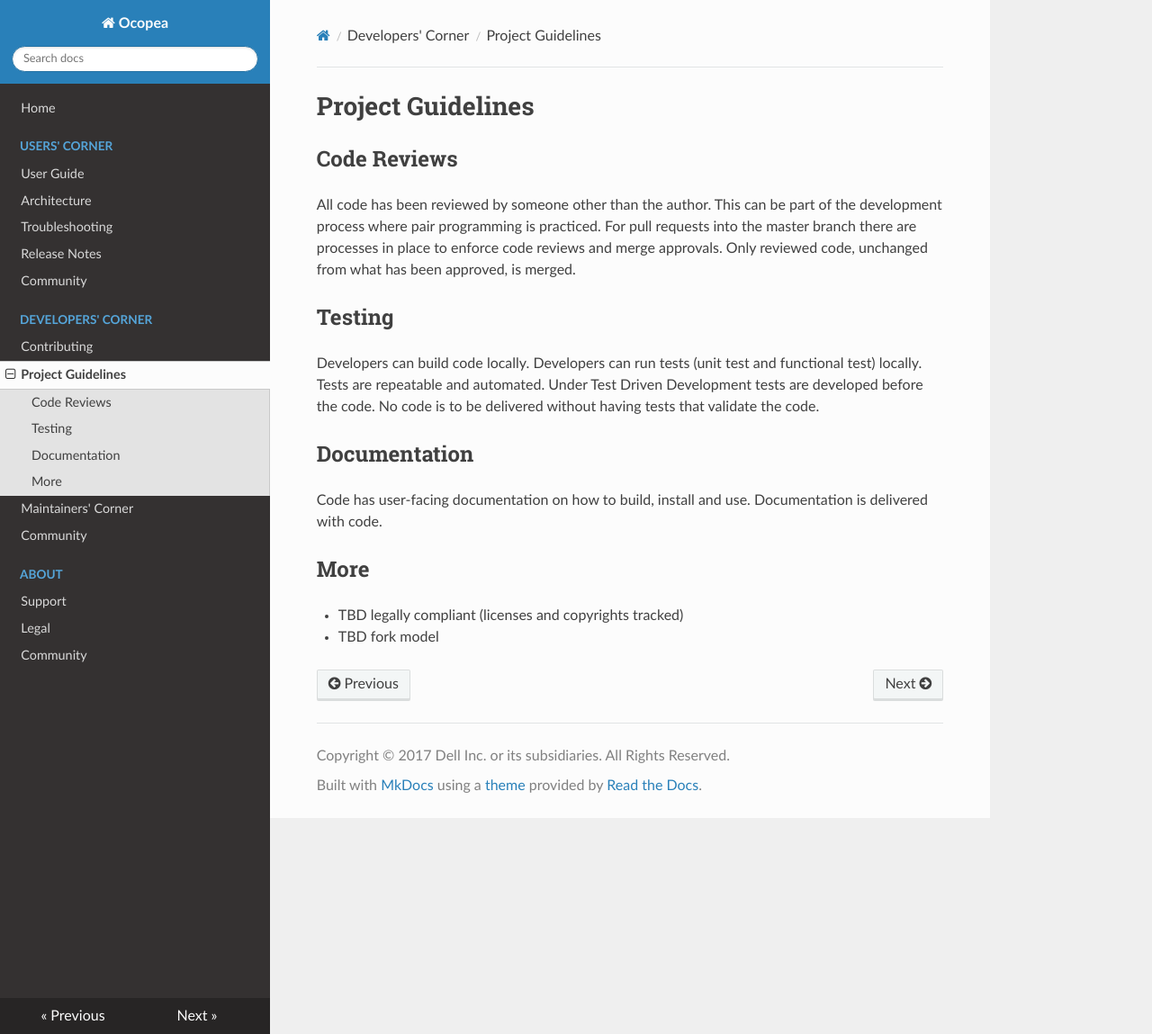
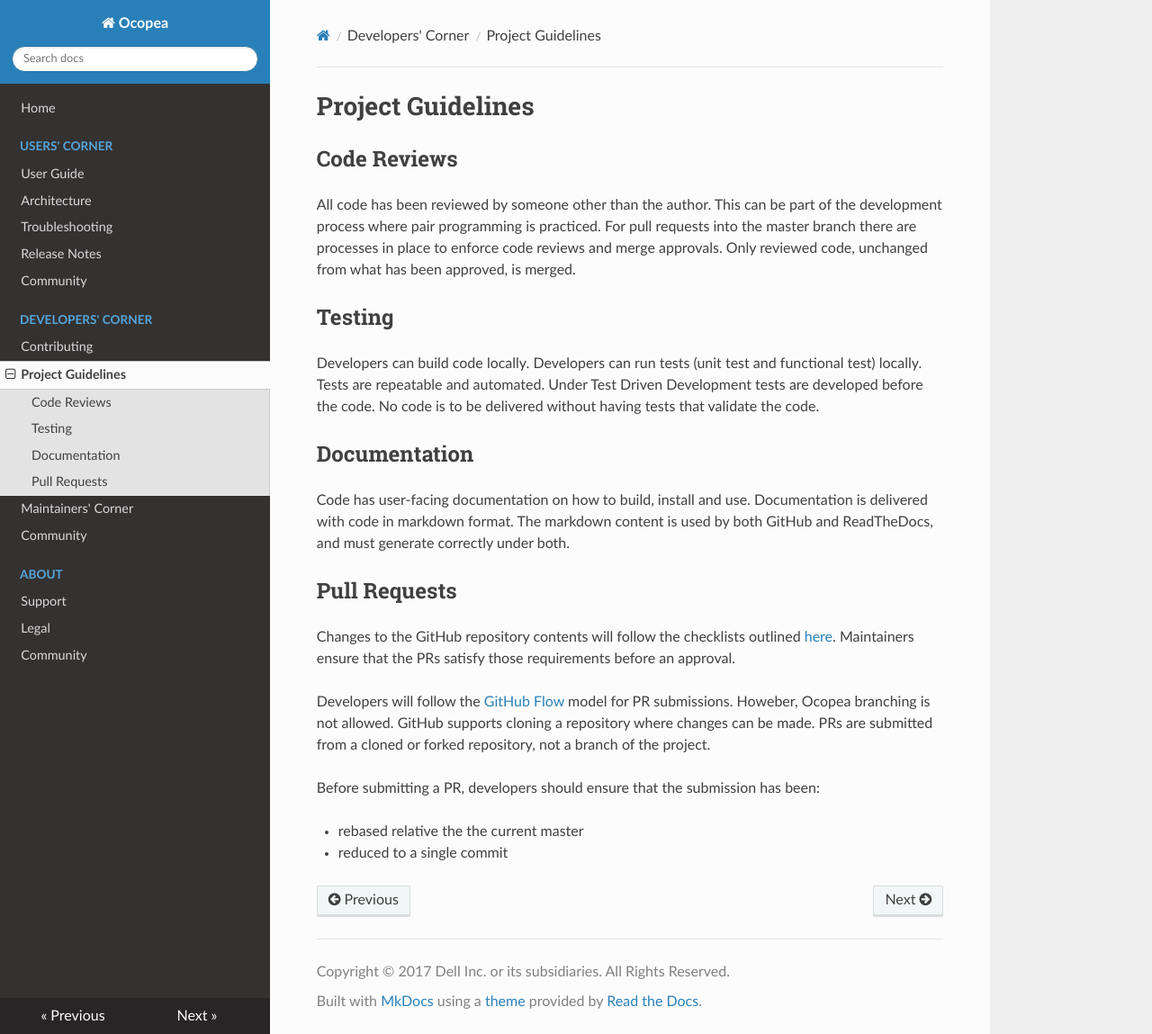
Before and after one commit to ocopea/documentation, an MkDocs documentation site: the page built from docs/guidelines.md, in a window 1280 px wide and 1149 px high. Shown: the whole window at 90% size. Built offline with MkDocs 1.6.1, drawn with Linux system fonts in a browser that asks for light colours; nearby versions of some CDN libraries; old or Windows-style settings are respelled for this version of MkDocs.

Commit message:
Update guidelines for developers

```diff
--- a/docs/guidelines.md
+++ b/docs/guidelines.md
@@ -14,10 +14,24 @@ Driven Development tests are developed before the code.  No code is to be
 delivered without having tests that validate the code.
 
 ## Documentation
+
 Code has user-facing documentation on how to build, install and use.
-Documentation is delivered with code.
+Documentation is delivered with code in markdown format.  The markdown content
+is used by both GitHub and ReadTheDocs, and must generate correctly under both.
 
-## More
+## Pull Requests
 
-* TBD legally compliant (licenses and copyrights tracked)
-* TBD fork model
+Changes to the GitHub repository contents will follow the checklists outlined
+[here](maintainers_corner.md#github).  Maintainers ensure that the PRs satisfy
+those requirements before an approval.
+
+Developers will follow the [GitHub
+Flow](https://guides.github.com/introduction/flow/) model for PR submissions.
+Howeber, Ocopea branching is not allowed.  GitHub supports cloning a repository
+where changes can be made.  PRs are submitted from a cloned or forked
+repository, not a branch of the project.
+
+Before submitting a PR, developers should ensure that the submission has been:
+
+* rebased relative the the current master
+* reduced to a single commit
```
Also changed, not shown: docs/maintainers_corner.md (+6 -0 lines).
